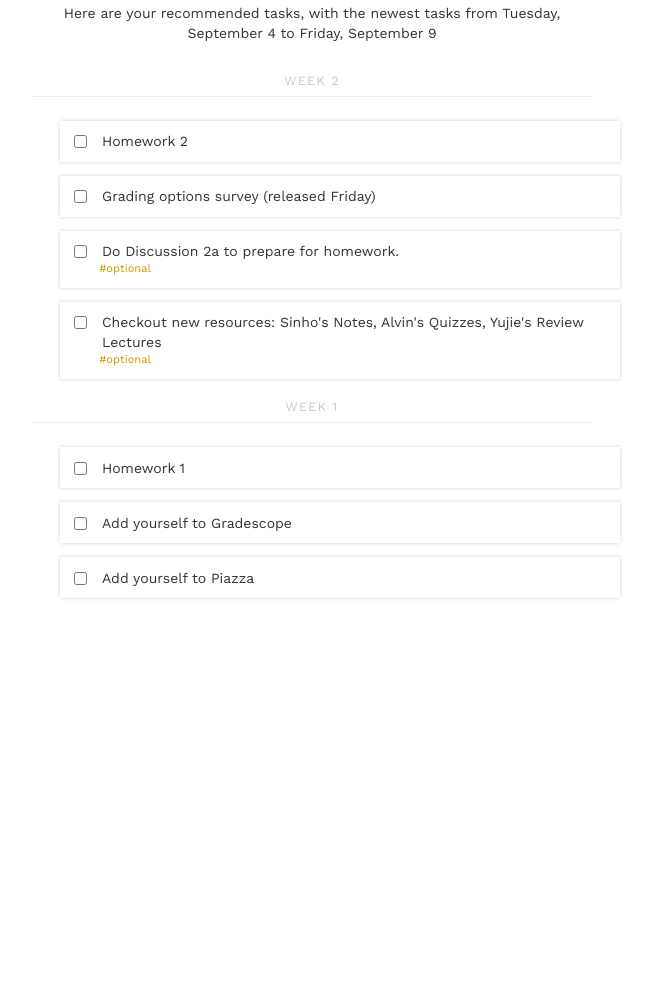
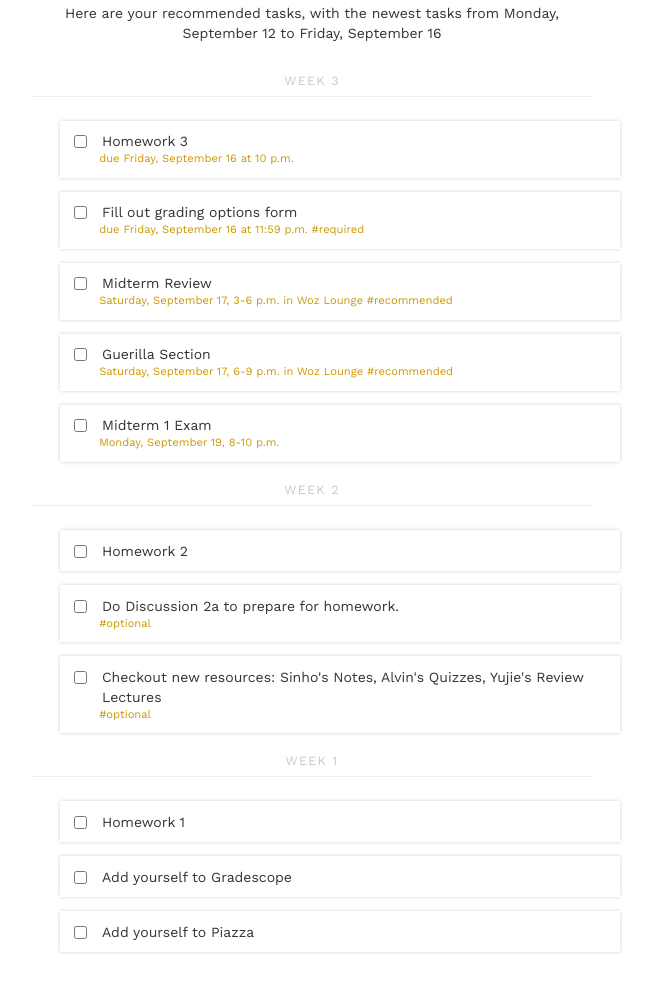
Before and after one commit to CS70/inbox, a plain HTML site: page index.html in a window 1280 px wide. Shown: the part 156-1148 px from the top of the page, without its empty margins (328-980 px from the left). Before the commit the page ends 852 px from the top, so only its background shows below. Drawn offline with nearby package versions, Linux system fonts and the light colour scheme.

Commit message:
stage: added week3 tasks

```diff
--- a/index.html
+++ b/index.html
@@ -27,52 +27,97 @@ redirect_from: /
     <main class="tasks-cont">
       <div class="wrap">
         <h1>Inbox</h1>
-        <p>Here are your recommended tasks, with the newest tasks from Tuesday, September 4 to Friday, September 9</p>
-        <p class="divider">Week 2</p>
+        <p>Here are your recommended tasks, with the newest tasks from Monday, September 12 to Friday, September 16</p>
+        <p class="divider">Week 3</p>
         <div class="task" id="1">
           <div class="inactive-bar"></div> <span class="action">
                     <input type="checkbox" no="1" />
                 </span> <span class="text">
-                    <p class="name">Homework 2</p>
+                    <p class="name">Homework 3</p>
+                    <p class="byline">
+                        due Friday, September 16 at 10 p.m.                                        </p>
                 </span> </div>
         <div class="task" id="2">
           <div class="inactive-bar"></div> <span class="action">
                     <input type="checkbox" no="2" />
                 </span> <span class="text">
-                    <p class="name">Grading options survey (released Friday)</p>
+                    <p class="name">Fill out grading options form</p>
+                    <p class="byline">
+                        due Friday, September 16 at 11:59 p.m.                                        #required                                         </p>
                 </span> </div>
         <div class="task" id="3">
           <div class="inactive-bar"></div> <span class="action">
                     <input type="checkbox" no="3" />
                 </span> <span class="text">
-                    <p class="name">Do Discussion 2a to prepare for homework.</p>
-                                        <p class="byline">#optional </p>
+                    <p class="name">Midterm Review</p>
+                    <p class="byline">
+                        Saturday, September 17, 3-6 p.m. in Woz Lounge                                        #recommended                                         </p>
                 </span> </div>
         <div class="task" id="4">
           <div class="inactive-bar"></div> <span class="action">
                     <input type="checkbox" no="4" />
                 </span> <span class="text">
-                    <p class="name">Checkout new resources: Sinho's Notes, Alvin's Quizzes, Yujie's Review Lectures</p>
-                                        <p class="byline">#optional </p>
+                    <p class="name">Guerilla Section</p>
+                    <p class="byline">
+                        Saturday, September 17, 6-9 p.m. in Woz Lounge                                        #recommended                                         </p>
                 </span> </div>
-        <p class="divider">Week 1</p>
-        <div class="task inactive" id="5">
+        <div class="task" id="5">
           <div class="inactive-bar"></div> <span class="action">
-                    <input type="checkbox" no="5" checked/>
+                    <input type="checkbox" no="5" />
                 </span> <span class="text">
-                    <p class="name">Homework 1</p>
+                    <p class="name">Midterm 1 Exam</p>
+                    <p class="byline">
+                        Monday, September 19, 8-10 p.m.                                        </p>
                 </span> </div>
+        <p class="divider">Week 2</p>
         <div class="task inactive" id="6">
           <div class="inactive-bar"></div> <span class="action">
                     <input type="checkbox" no="6" checked/>
                 </span> <span class="text">
-                    <p class="name">Add yourself to Gradescope</p>
+                    <p class="name">Homework 2</p>
+                    <p class="byline">
+                                                                </p>
                 </span> </div>
         <div class="task inactive" id="7">
           <div class="inactive-bar"></div> <span class="action">
                     <input type="checkbox" no="7" checked/>
                 </span> <span class="text">
+                    <p class="name">Do Discussion 2a to prepare for homework.</p>
+                    <p class="byline">
+                                                                #optional                                         </p>
+                </span> </div>
+        <div class="task inactive" id="8">
+          <div class="inactive-bar"></div> <span class="action">
+                    <input type="checkbox" no="8" checked/>
+                </span> <span class="text">
+                    <p class="name">Checkout new resources: Sinho's Notes, Alvin's Quizzes, Yujie's Review Lectures</p>
+                    <p class="byline">
+                                                                #optional                                         </p>
+                </span> </div>
+        <p class="divider">Week 1</p>
+        <div class="task inactive" id="9">
+          <div class="inactive-bar"></div> <span class="action">
+                    <input type="checkbox" no="9" checked/>
+                </span> <span class="text">
+                    <p class="name">Homework 1</p>
+                    <p class="byline">
+                                                                </p>
+                </span> </div>
+        <div class="task inactive" id="10">
+          <div class="inactive-bar"></div> <span class="action">
+                    <input type="checkbox" no="10" checked/>
+                </span> <span class="text">
+                    <p class="name">Add yourself to Gradescope</p>
+                    <p class="byline">
+                                                                </p>
+                </span> </div>
+        <div class="task inactive" id="11">
+          <div class="inactive-bar"></div> <span class="action">
+                    <input type="checkbox" no="11" checked/>
+                </span> <span class="text">
                     <p class="name">Add yourself to Piazza</p>
+                    <p class="byline">
+                                                                </p>
                 </span> </div>
       </div>
     </main>
```
Lines whose indentation alone changed are shown as unchanged.
